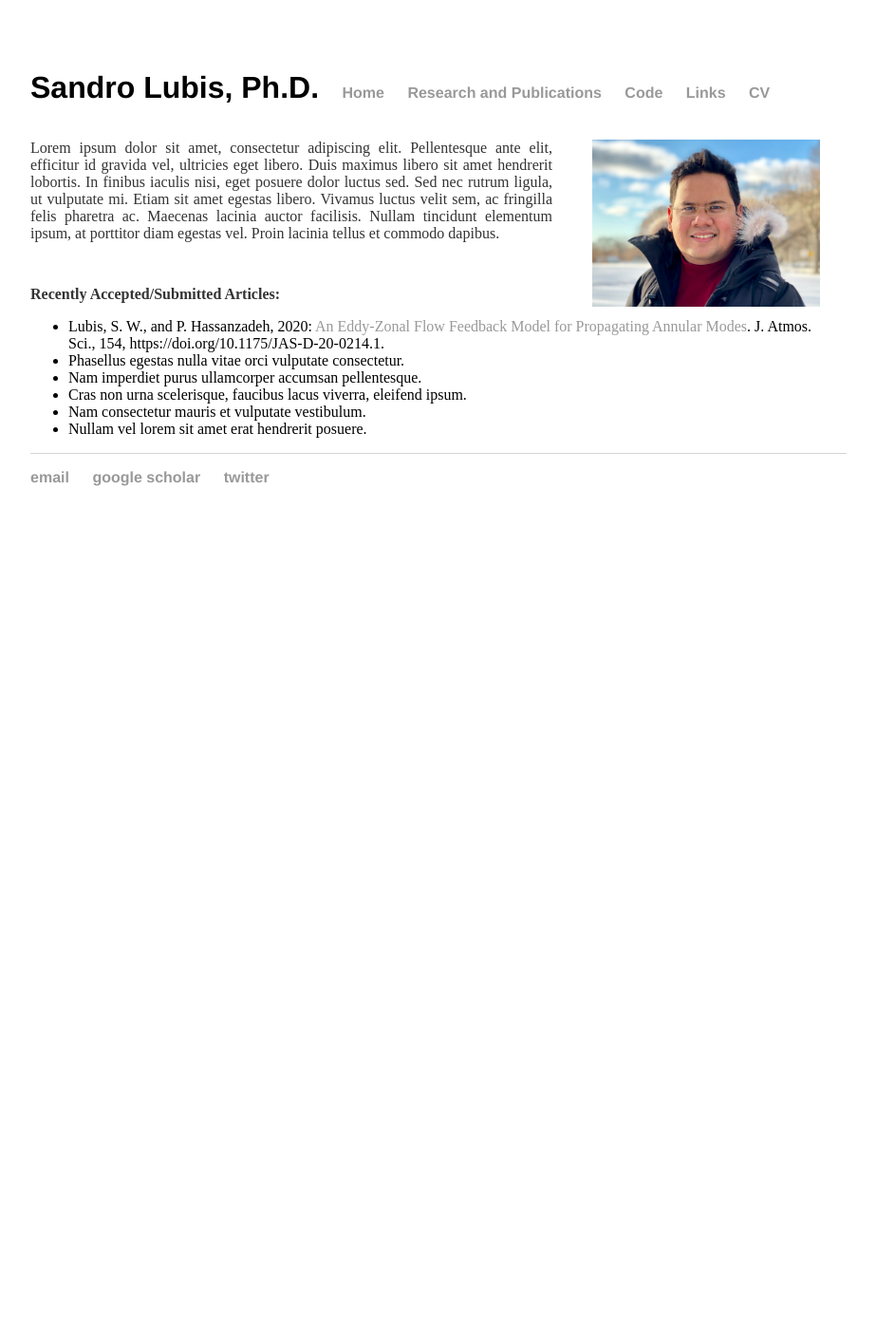
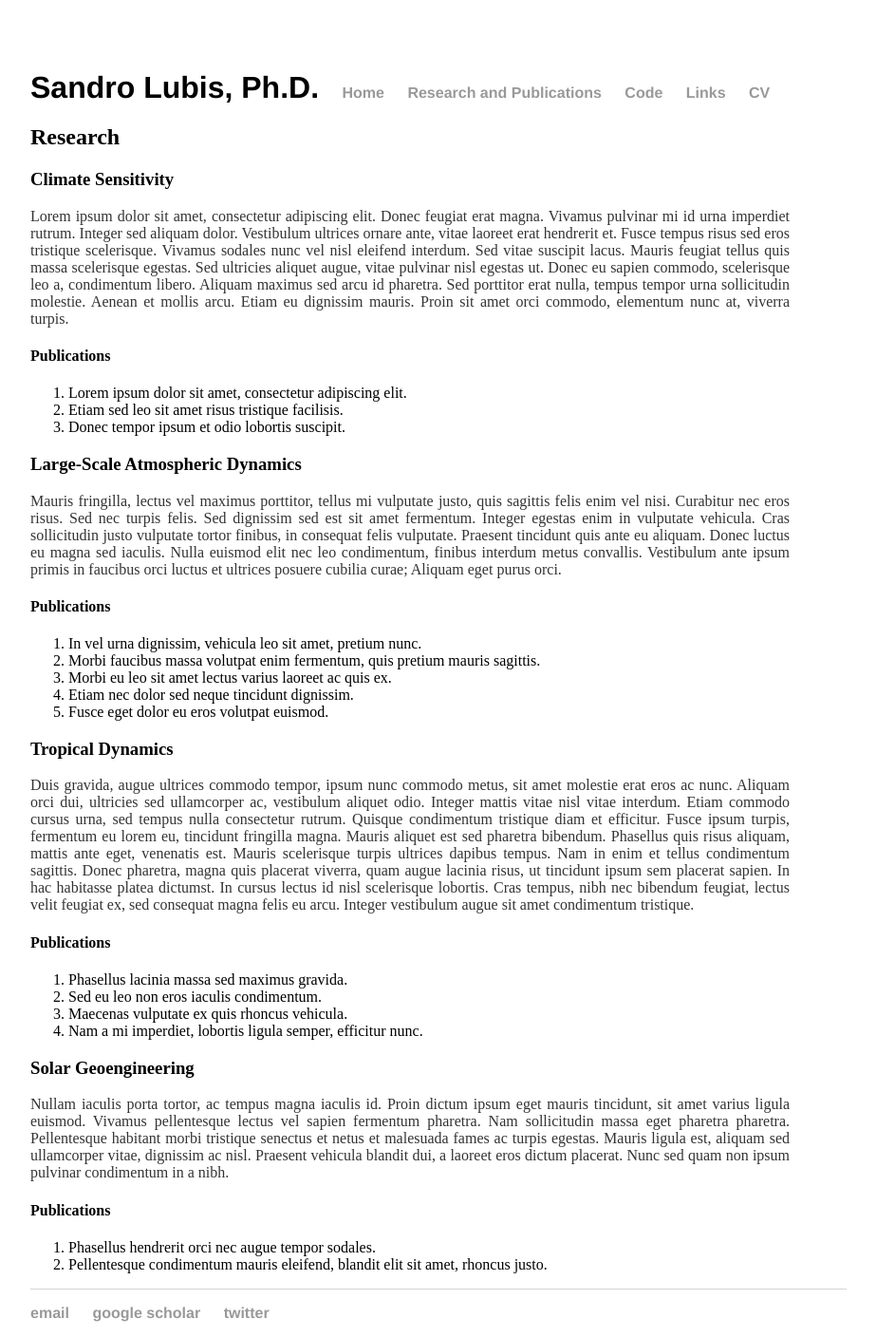
Before and after one commit to sandrolubis/sandrolubis.github.io, a Jekyll site: the page built from research/index.html, in a window 1280 px wide. Shown: the whole page at 95% size, without its empty margins (276-1199 px from the left). Built offline with Jekyll 4.4.1, drawn with Linux system fonts in a browser that asks for light colours; before the commit the page ends 900 px from its top, so only the background shows below that.

Commit message:
Update index.html

```diff
--- a/research/index.html
+++ b/research/index.html
@@ -1,45 +1,41 @@
 ---
 layout: default
-title: About Me | Sandro Lubis, Ph.D.
+title: Research Interests | Sandro Lubis
 ---
-
-<style>
-br {
-	content: " ";
-	display: block;
-	margin: 50px;
-}
-br2 {
-	content: " ";
-	display: block;
-	margin: 120px;
-}
-p.ex {
-	width: 550px;
-}
-ul.ex {
-	width: 800px;
-}
-div.relative {
-	position: relative;
-	left: 30px;
-}
-</style>
-
-<div class="blurb">
-
-	<img src="/assets/images/profile.jpg" alt="Me" style="position:absolute; left:900px;width:240px;padding-top:20px">
-
-	<p class="ex", style="padding-top:20px"><font size=3>Lorem ipsum dolor sit amet, consectetur adipiscing elit. Pellentesque ante elit, efficitur id gravida vel, ultricies eget libero. Duis maximus libero sit amet hendrerit lobortis. In finibus iaculis nisi, eget posuere dolor luctus sed. Sed nec rutrum ligula, ut vulputate mi. Etiam sit amet egestas libero. Vivamus luctus velit sem, ac fringilla felis pharetra ac. Maecenas lacinia auctor facilisis. Nullam tincidunt elementum ipsum, at porttitor diam egestas vel. Proin lacinia tellus et commodo dapibus.</font></p>
-
-	<p class="ex", style="padding-top:30px"><font size=3><b>Recently Accepted/Submitted Articles:</b></p>
-		<ul class="ex">
-			<li>Lubis, S. W., and P. Hassanzadeh, 2020: <a href="https://www.google.com/url?q=https%3A%2F%2Fdoi.org%2F10.1175%2FJAS-D-20-0214.1&sa=D&sntz=1&usg=AFQjCNF0uFkIhTWAUovJymG1qYDrybrfYg">An Eddy-Zonal Flow Feedback Model for Propagating Annular Modes</a>. J. Atmos. Sci., 154, https://doi.org/10.1175/JAS-D-20-0214.1.</li>
-			<li>Phasellus egestas nulla vitae orci vulputate consectetur.</li>
-			<li>Nam imperdiet purus ullamcorper accumsan pellentesque.</li>
-			<li>Cras non urna scelerisque, faucibus lacus viverra, eleifend ipsum.</li>
-			<li>Nam consectetur mauris et vulputate vestibulum.</li>
-			<li>Nullam vel lorem sit amet erat hendrerit posuere.</li>
-		</ul>
-
-</div>
+		<div class="research">
+			<h2>Research</h2>
+			<h3>Climate Sensitivity</h3>
+			<p class="indented"><font size=3>Lorem ipsum dolor sit amet, consectetur adipiscing elit. Donec feugiat erat magna. Vivamus pulvinar mi id urna imperdiet rutrum. Integer sed aliquam dolor. Vestibulum ultrices ornare ante, vitae laoreet erat hendrerit et. Fusce tempus risus sed eros tristique scelerisque. Vivamus sodales nunc vel nisl eleifend interdum. Sed vitae suscipit lacus. Mauris feugiat tellus quis massa scelerisque egestas. Sed ultricies aliquet augue, vitae pulvinar nisl egestas ut. Donec eu sapien commodo, scelerisque leo a, condimentum libero. Aliquam maximus sed arcu id pharetra. Sed porttitor erat nulla, tempus tempor urna sollicitudin molestie. Aenean et mollis arcu. Etiam eu dignissim mauris. Proin sit amet orci commodo, elementum nunc at, viverra turpis.</font></p>
+			<h4>Publications</h4>
+			<ol>
+			  <li>Lorem ipsum dolor sit amet, consectetur adipiscing elit.</li>
+			  <li>Etiam sed leo sit amet risus tristique facilisis.</li>
+			  <li>Donec tempor ipsum et odio lobortis suscipit.</li>
+			</ol>
+			<h3>Large-Scale Atmospheric Dynamics</h3>
+			<p><font size=3>Mauris fringilla, lectus vel maximus porttitor, tellus mi vulputate justo, quis sagittis felis enim vel nisi. Curabitur nec eros risus. Sed nec turpis felis. Sed dignissim sed est sit amet fermentum. Integer egestas enim in vulputate vehicula. Cras sollicitudin justo vulputate tortor finibus, in consequat felis vulputate. Praesent tincidunt quis ante eu aliquam. Donec luctus eu magna sed iaculis. Nulla euismod elit nec leo condimentum, finibus interdum metus convallis. Vestibulum ante ipsum primis in faucibus orci luctus et ultrices posuere cubilia curae; Aliquam eget purus orci.</font></p>
+			<h4>Publications</h4>
+			<ol>
+			  <li>In vel urna dignissim, vehicula leo sit amet, pretium nunc.</li>
+			  <li>Morbi faucibus massa volutpat enim fermentum, quis pretium mauris sagittis.</li>
+			  <li>Morbi eu leo sit amet lectus varius laoreet ac quis ex.</li>
+			  <li>Etiam nec dolor sed neque tincidunt dignissim.</li>
+			  <li>Fusce eget dolor eu eros volutpat euismod.</li>
+			</ol>
+			<h3>Tropical Dynamics</h3>
+			<p class="indented"><font size=3>Duis gravida, augue ultrices commodo tempor, ipsum nunc commodo metus, sit amet molestie erat eros ac nunc. Aliquam orci dui, ultricies sed ullamcorper ac, vestibulum aliquet odio. Integer mattis vitae nisl vitae interdum. Etiam commodo cursus urna, sed tempus nulla consectetur rutrum. Quisque condimentum tristique diam et efficitur. Fusce ipsum turpis, fermentum eu lorem eu, tincidunt fringilla magna. Mauris aliquet est sed pharetra bibendum. Phasellus quis risus aliquam, mattis ante eget, venenatis est. Mauris scelerisque turpis ultrices dapibus tempus. Nam in enim et tellus condimentum sagittis. Donec pharetra, magna quis placerat viverra, quam augue lacinia risus, ut tincidunt ipsum sem placerat sapien. In hac habitasse platea dictumst. In cursus lectus id nisl scelerisque lobortis. Cras tempus, nibh nec bibendum feugiat, lectus velit feugiat ex, sed consequat magna felis eu arcu. Integer vestibulum augue sit amet condimentum tristique.</font></p>
+			<h4>Publications</h4>
+			<ol>
+			  <li>Phasellus lacinia massa sed maximus gravida.</li>
+			  <li>Sed eu leo non eros iaculis condimentum.</li>
+			  <li>Maecenas vulputate ex quis rhoncus vehicula.</li>
+			  <li>Nam a mi imperdiet, lobortis ligula semper, efficitur nunc.</li>
+			</ol>
+			<h3>Solar Geoengineering</h3>
+			<p class="indented"><font size=3>Nullam iaculis porta tortor, ac tempus magna iaculis id. Proin dictum ipsum eget mauris tincidunt, sit amet varius ligula euismod. Vivamus pellentesque lectus vel sapien fermentum pharetra. Nam sollicitudin massa eget pharetra pharetra. Pellentesque habitant morbi tristique senectus et netus et malesuada fames ac turpis egestas. Mauris ligula est, aliquam sed ullamcorper vitae, dignissim ac nisl. Praesent vehicula blandit dui, a laoreet eros dictum placerat. Nunc sed quam non ipsum pulvinar condimentum in a nibh.</font></p>
+			<h4>Publications</h4>
+			<ol>
+			  <li>Phasellus hendrerit orci nec augue tempor sodales.</li>
+			  <li>Pellentesque condimentum mauris eleifend, blandit elit sit amet, rhoncus justo.</li>
+			</ol>
+		</div>
```
